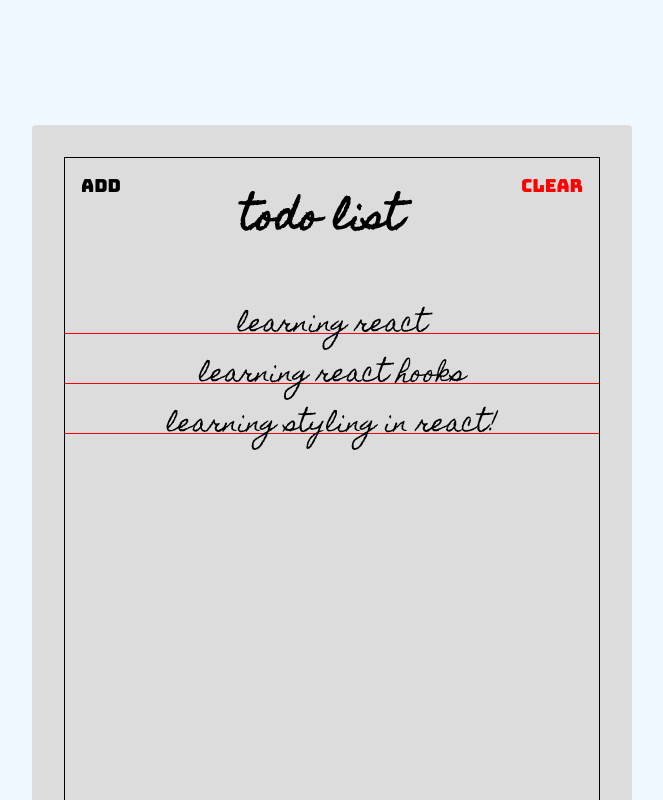
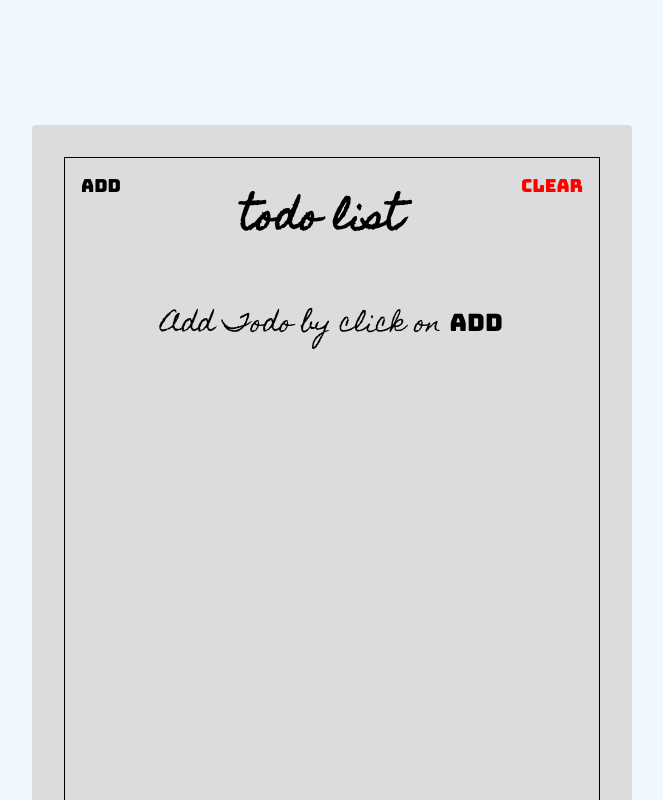
Before and after one commit to shtdfck/react-todolist, a React (Create React App) app: page / in a window 1280 px wide. Both pictures are taken after a click on the button "Clear". Shown: the top 800 px of the page, without its empty margins (308-971 px from the left). Built offline with nearby package versions, Linux system fonts and the light colour scheme.

Commit message:
delete function dan placeholder

```diff
--- a/src/components/Header.jsx
+++ b/src/components/Header.jsx
@@ -1,21 +1,24 @@
 import React from "react";
 import PropTypes from "prop-types";
 
-const Header = ({ showAddToggle, showAdd }) => {
+const Header = ({ showAddToggle, showAdd, clearTodos }) => {
   return (
     <div className="header">
       <button className="header-btn main-black-color" onClick={showAddToggle}>
         {showAdd ? "Finish" : "Add"}
       </button>
       <h1 className="header-title">Todo List</h1>
-      <button className="header-btn main-red-color">Clear</button>
+      <button className="header-btn main-red-color" onClick={clearTodos}>
+        Clear
+      </button>
     </div>
   );
 };
 
 Header.prototype = {
   showAddToggle: PropTypes.func.isRequired,
-  showAdd: PropTypes.bool.isRequired
+  showAdd: PropTypes.bool.isRequired,
+  clearTodos: PropTypes.func.isRequired
 };
 
 export default Header;
--- a/src/components/Todos.jsx
+++ b/src/components/Todos.jsx
@@ -6,7 +6,8 @@ import Todo from "./Todo";
 const Todos = ({ todos, completeTodo }) => {
   return (
     <section className="todos">
-      {todos.map((todo, index) => {
+      {todos.length > 0 &&
+        todos.map((todo, index) => {
           return (
             <Todo
               key={index}
@@ -17,6 +18,12 @@ const Todos = ({ todos, completeTodo }) => {
             />
           );
         })}
+      {todos.length === 0 && (
+        <div className="todo-placheholder-text">
+          Add Todo by click on{" "}
+          <span className="add-button-placeholder"> Add </span>
+        </div>
+      )}
     </section>
   );
 };
--- a/src/pages/TodoList.jsx
+++ b/src/pages/TodoList.jsx
@@ -15,9 +15,13 @@ const TodoList = () => {
   const [showAdd, setShowAdd] = useState(false);
 
   const addTodo = value => {
-    const addedTodo = [...todos, { text: value, isCompleted: false }];
+    if (todos.length < 10) {
+      const addedTodo = [...todos, { text: value, isCompleted: false }];
 
-    setTodos(addedTodo);
+      setTodos(addedTodo);
+    } else {
+      alert("can only write 10 sentences");
+    }
   };
   const completeTodo = index => {
     const addedTodo = [...todos];
@@ -25,13 +29,18 @@ const TodoList = () => {
 
     setTodos(addedTodo);
   };
+  const clearTodos = () => setTodos([]);
   const showAddToggle = () => setShowAdd(!showAdd);
 
   console.log("todos", todos);
 
   return (
     <Paper>
-      <Header showAddToggle={showAddToggle} showAdd={showAdd} />
+      <Header
+        showAddToggle={showAddToggle}
+        showAdd={showAdd}
+        clearTodos={clearTodos}
+      />
       <TodoForm addTodo={addTodo} showAdd={showAdd} />
       <Todos todos={todos} completeTodo={completeTodo} />
     </Paper>
--- a/src/styles.css
+++ b/src/styles.css
@@ -160,3 +160,15 @@ html {
   left: 50%;
   transform: translate(-50%);
 }
+
+.todo-placheholder-text {
+  font-family: "Homemade Apple", sans-serif;
+  font-size: 24px;
+  text-align: center;
+  padding: 16px;
+}
+
+.add-button-placeholder {
+  font-family: "Bungee", sans-serif;
+  font-size: 24px;
+}
```
Lines whose indentation alone changed are shown as unchanged.
